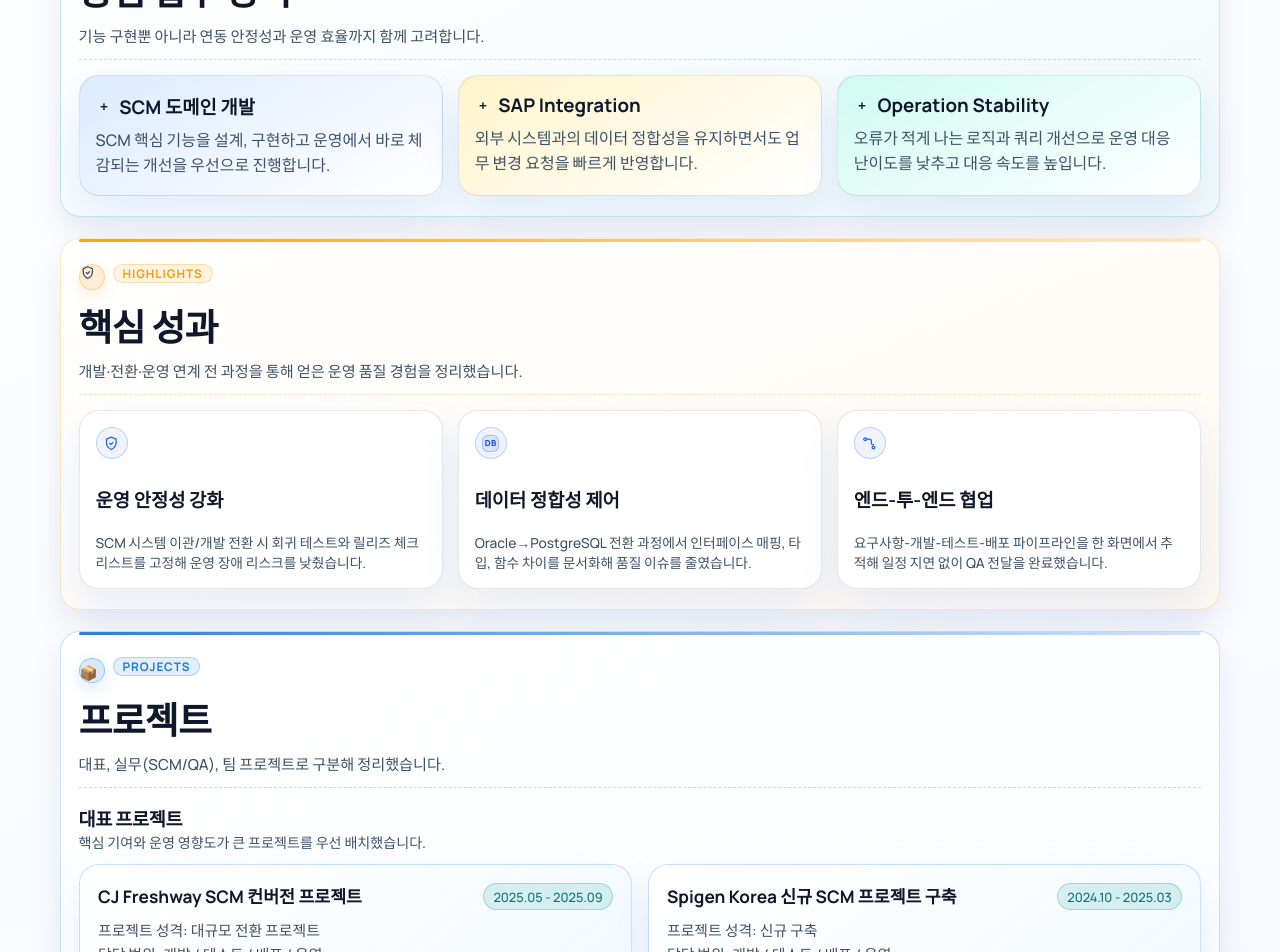
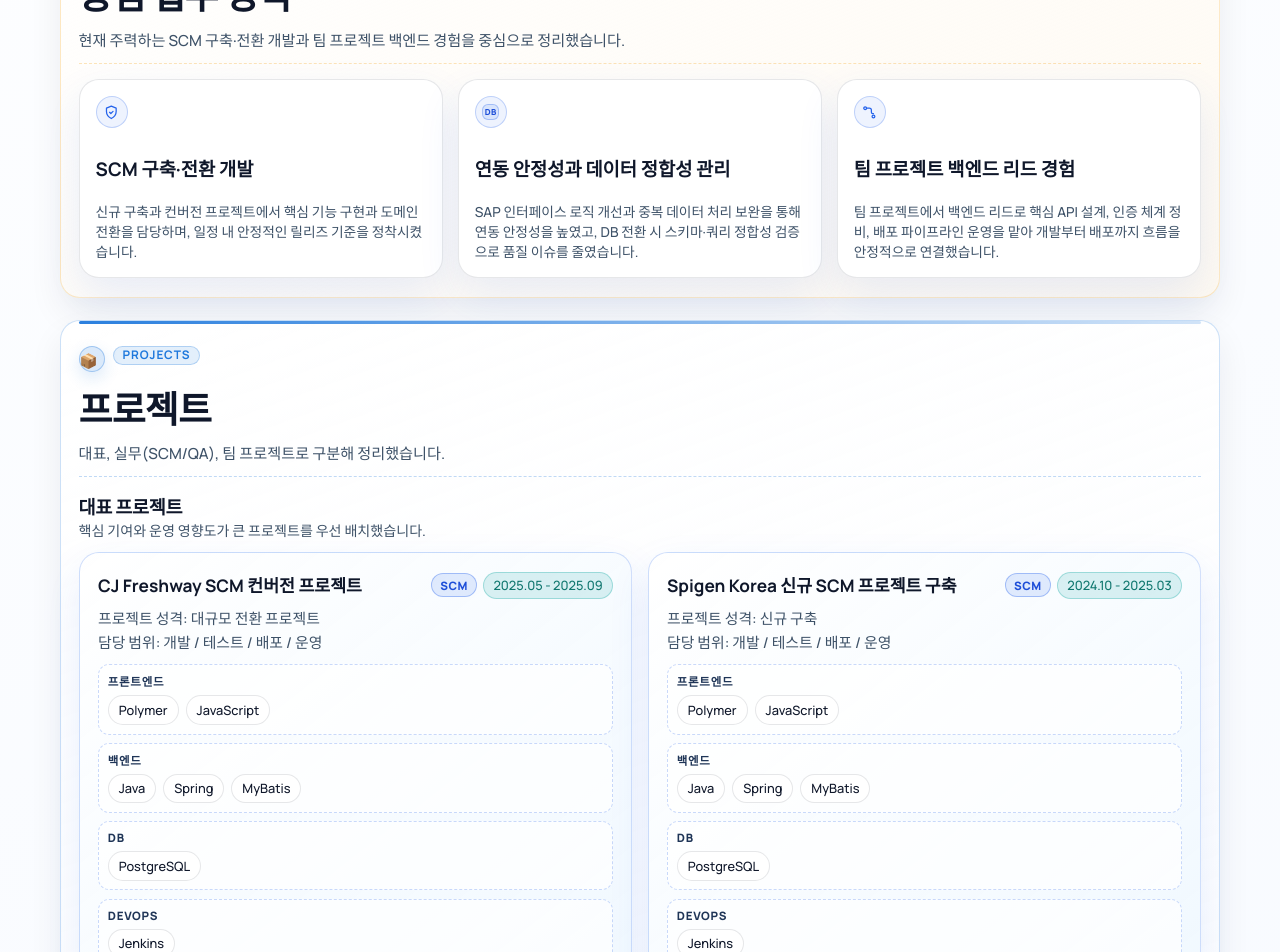
Before and after one commit to IanToo2/portfolio, a React (Vite) app: page / in a window 1280 px wide. Shown: the part 1080-2032 px from the top of the page. Built offline with nearby package versions, Linux system fonts and the light colour scheme.

Commit message:
feat: merge focus into highlights and refine project cards

```diff
--- a/src/App.jsx
+++ b/src/App.jsx
@@ -3,7 +3,6 @@
 import Icon from "./components/Icon";
 import ContactSection from "./components/sections/ContactSection";
 import ExperienceSection from "./components/sections/ExperienceSection";
-import FocusSection from "./components/sections/FocusSection";
 import HighlightsSection from "./components/sections/HighlightsSection";
 import ProjectsSection from "./components/sections/ProjectsSection";
 import StackSection from "./components/sections/StackSection";
@@ -15,8 +14,7 @@
 
 const NAV_ICON_BY_SECTION = {
   summary: "spark",
-  focus: "target",
-  highlights: "shield",
+  highlights: "target",
   projects: "box",
   stack: "layout",
   experience: "timeline",
@@ -39,7 +37,6 @@
     localizedTraining,
     localizedAwards,
     localizedCertifications,
-    localizedFocus,
     featuredProjects,
     workScmProjects,
     workQaProjects,
@@ -141,7 +138,6 @@
         </section>
 
         <SummarySection t={t} localizedMetrics={localizedMetrics} />
-        <FocusSection t={t} localizedFocus={localizedFocus} />
         <HighlightsSection t={t} localizedHighlights={localizedHighlights} />
         <ProjectsSection
           t={t}
--- a/src/components/ProjectCard.jsx
+++ b/src/components/ProjectCard.jsx
@@ -3,10 +3,61 @@
   scopeLabel: "Scope",
   technologiesLabel: "Tech Stack",
   contributionsLabel: "Key Contributions",
+  techGroupLabels: {
+    frontend: "Frontend",
+    backend: "Backend",
+    database: "Database",
+    infra: "Infrastructure",
+    devops: "DevOps",
+    collaboration: "Collaboration",
+    other: "Other"
+  },
   statusDone: "Completed",
   statusPending: "In Progress",
   collapseLabel: "Collapse",
   expandLabel: "Expand"
+};
+
+const TECH_GROUP_ORDER = [
+  "frontend",
+  "backend",
+  "database",
+  "infra",
+  "devops",
+  "collaboration",
+  "other"
+];
+
+const TECH_GROUP_TOKENS = {
+  frontend: ["javascript", "typescript", "react", "vue", "angular", "polymer", "html", "css"],
+  backend: ["java", "spring", "node", "express", "nestjs", "jpa", "mybatis", "kotlin"],
+  database: ["oracle", "postgresql", "mysql", "mariadb", "sql", "mongodb", "redis", "rds"],
+  infra: ["aws", "docker", "kubernetes", "nginx", "minio", "ec2", "s3"],
+  devops: ["jenkins", "gradle", "maven", "ci", "cd", "github actions"],
+  collaboration: ["git", "github", "gitlab", "jira", "svn", "swagger"]
+};
+
+const normalizeTech = (value) => String(value ?? "").toLowerCase();
+
+const resolveTechGroup = (tech) => {
+  const normalized = normalizeTech(tech);
+  for (const group of TECH_GROUP_ORDER) {
+    const tokens = TECH_GROUP_TOKENS[group];
+    if (tokens?.some((token) => normalized.includes(token))) {
+      return group;
+    }
+  }
+  return "other";
+};
+
+const groupTechStack = (techStack) => {
+  const grouped = new Map(TECH_GROUP_ORDER.map((group) => [group, []]));
+  for (const tech of techStack ?? []) {
+    grouped.get(resolveTechGroup(tech)).push(tech);
+  }
+  return TECH_GROUP_ORDER
+    .filter((group) => grouped.get(group).length > 0)
+    .map((group) => ({ group, items: grouped.get(group) }));
 };
 
 export default function ProjectCard({
@@ -18,12 +69,21 @@
 }) {
   const collapseLabel = labels.collapseLabel ?? "Collapse";
   const expandLabel = labels.expandLabel ?? "Expand";
+  const trackLabel = project.track === "scm" ? "SCM" : project.track === "qa" ? "QA" : null;
+  const groupedTechStack = groupTechStack(project.tech);
+  const techGroupLabels = {
+    ...DEFAULT_LABELS.techGroupLabels,
+    ...(labels.techGroupLabels ?? {})
+  };
 
   return (
     <article className={`project-card panel ${collapsible ? "is-collapsible" : ""} ${collapsed ? "is-collapsed" : ""}`}>
       <div className="project-top">
         <strong>{project.name}</strong>
-        <span>{project.period}</span>
+        <div className="project-top-meta">
+          {trackLabel ? <span className={`project-track ${project.track}`}>{trackLabel}</span> : null}
+          <span className="project-period">{project.period}</span>
+        </div>
       </div>
       <div className="project-meta">
         <p className="project-kind">
@@ -35,11 +95,20 @@
       </div>
       {!collapsed ? (
         <>
-          <ul className="project-tech" aria-label={labels.technologiesLabel}>
-            {project.tech.map((tech) => (
-              <li key={tech}>{tech}</li>
+          <div className="project-tech-groups" aria-label={labels.technologiesLabel}>
+            {groupedTechStack.map(({ group, items }) => (
+              <div key={group} className="project-tech-group">
+                <p className="project-tech-group-title">
+                  {techGroupLabels[group] ?? group}
+                </p>
+                <ul className="project-tech">
+                  {items.map((tech) => (
+                    <li key={`${group}-${tech}`}>{tech}</li>
+                  ))}
+                </ul>
+              </div>
             ))}
-          </ul>
+          </div>
           <p className="project-contrib-title">{labels.contributionsLabel}</p>
           <ul className="project-contrib">
             {project.contributions.map((contribution) => (
--- a/src/components/sections/FocusSection.jsx
+++ /dev/null
@@ -1,23 +0,0 @@
-import Icon from "../Icon";
-import SectionHead from "../SectionHead";
-
-export default function FocusSection({ t, localizedFocus }) {
-  return (
-    <section id="focus" className="section section-focus reveal d4">
-      <SectionHead
-        label={t.focusLabel}
-        title={t.focusTitle}
-        subtitle={t.focusSubtitle}
-        icon="link"
-      />
-      <div className="focus-grid">
-        {localizedFocus.map((item, index) => (
-          <article key={item.title} className={`focus-card c${index + 1} panel`}>
-            <h3><Icon type={item.icon} />{item.title}</h3>
-            <p>{item.desc}</p>
-          </article>
-        ))}
-      </div>
-    </section>
-  );
-}
--- a/src/components/sections/HighlightsSection.jsx
+++ b/src/components/sections/HighlightsSection.jsx
@@ -8,7 +8,7 @@
         label={t.highlightsLabel}
         title={t.highlightsTitle}
         subtitle={t.highlightsSubtitle}
-        icon="shield"
+        icon="target"
       />
       <div className="metric-grid">
         {localizedHighlights.map((item) => (
--- a/src/data/portfolioData.js
+++ b/src/data/portfolioData.js
@@ -17,8 +17,7 @@
 
 export const NAV_ITEMS = [
   { id: "summary", label: "소개", labelEn: "Summary", emoji: "👋" },
-  { id: "focus", label: "중점 업무", labelEn: "Focus", emoji: "🎯" },
-  { id: "highlights", label: "성과", labelEn: "Highlights", emoji: "📈" },
+  { id: "highlights", label: "중점 업무", labelEn: "Focus", emoji: "🎯" },
   { id: "projects", label: "프로젝트", labelEn: "Projects", emoji: "🗂️" },
   { id: "stack", label: "기술 스택", labelEn: "Skill Set", emoji: "🛠️" },
   { id: "experience", label: "경력", labelEn: "Experience", emoji: "📌" },
@@ -33,24 +32,24 @@
 
 export const HIGHLIGHTS = [
   {
-    title: "운영 안정성 강화",
-    titleEn: "Operational Reliability",
-    text: "SCM 시스템 이관/개발 전환 시 회귀 테스트와 릴리즈 체크리스트를 고정해 운영 장애 리스크를 낮췄습니다.",
-    textEn: "Reduced production risk during SCM migrations by standardizing regression tests and release checklists.",
+    title: "SCM 구축·전환 개발",
+    titleEn: "SCM Implementation & Conversion Development",
+    text: "신규 구축과 컨버전 프로젝트에서 핵심 기능 구현과 도메인 전환을 담당하며, 일정 내 안정적인 릴리즈 기준을 정착시켰습니다.",
+    textEn: "Led core feature implementation and domain migration across implementation and conversion projects, establishing stable release standards within schedule.",
     icon: "shield"
   },
   {
-    title: "데이터 정합성 제어",
-    titleEn: "Data Integrity Control",
-    text: "Oracle→PostgreSQL 전환 과정에서 인터페이스 매핑, 타입, 함수 차이를 문서화해 품질 이슈를 줄였습니다.",
-    textEn: "Reduced data quality issues during Oracle to PostgreSQL migration by documenting interface mappings, types, and function differences.",
+    title: "연동 안정성과 데이터 정합성 관리",
+    titleEn: "Integration Stability & Data Integrity Management",
+    text: "SAP 인터페이스 로직 개선과 중복 데이터 처리 보완을 통해 연동 안정성을 높였고, DB 전환 시 스키마·쿼리 정합성 검증으로 품질 이슈를 줄였습니다.",
+    textEn: "Improved integration stability through SAP interface logic and deduplication handling, and reduced quality issues by validating schema and query consistency during DB migration.",
     icon: "database"
   },
   {
-    title: "엔드-투-엔드 협업",
-    titleEn: "End-to-End Delivery",
-    text: "요구사항-개발-테스트-배포 파이프라인을 한 화면에서 추적해 일정 지연 없이 QA 전달을 완료했습니다.",
-    textEn: "Improved delivery quality by tracking requirement, development, testing, and release steps in one pipeline view.",
+    title: "팀 프로젝트 백엔드 리드 경험",
+    titleEn: "Backend Leadership in Team Projects",
+    text: "팀 프로젝트에서 백엔드 리드로 핵심 API 설계, 인증 체계 정비, 배포 파이프라인 운영을 맡아 개발부터 배포까지 흐름을 안정적으로 연결했습니다.",
+    textEn: "As a backend lead in team projects, I handled core API design, authentication flow setup, and deployment pipeline operations to connect development and release reliably.",
     icon: "route"
   }
 ];
@@ -281,8 +280,8 @@
     kindEn: "New Setup",
     scope: ["개발", "테스트", "배포", "운영"],
     scopeEn: ["Development", "Testing", "Release", "Operations"],
-    tech: ["Java", "Spring", "Jenkins", "Git", "GitHub", "Polymer", "JavaScript", "PostgreSQL"],
-    techEn: ["Java", "Spring", "Jenkins", "Git", "GitHub", "Polymer", "JavaScript", "PostgreSQL"],
+    tech: ["Java", "Spring", "MyBatis", "Jenkins", "Git", "GitHub", "Polymer", "JavaScript", "PostgreSQL"],
+    techEn: ["Java", "Spring", "MyBatis", "Jenkins", "Git", "GitHub", "Polymer", "JavaScript", "PostgreSQL"],
     contributions: [
       "SAP 인터페이스(MM11/MM18) 연동 및 적재 로직 개발/고도화",
       "인터페이스 처리 중복 데이터 처리 기능 구현으로 연계 안정성 강화",
@@ -323,8 +322,8 @@
     kindEn: "Enterprise Conversion",
     scope: ["개발", "테스트", "배포", "운영"],
     scopeEn: ["Development", "Testing", "Release", "Operations"],
-    tech: ["Java", "Spring", "Jenkins", "Git", "GitLab", "Polymer", "JavaScript", "PostgreSQL"],
-    techEn: ["Java", "Spring", "Jenkins", "Git", "GitLab", "Polymer", "JavaScript", "PostgreSQL"],
+    tech: ["Java", "Spring", "MyBatis", "Jenkins", "Git", "GitLab", "Polymer", "JavaScript", "PostgreSQL"],
+    techEn: ["Java", "Spring", "MyBatis", "Jenkins", "Git", "GitLab", "Polymer", "JavaScript", "PostgreSQL"],
     contributions: [
       "SCM v7 기반 시스템을 v9로 업그레이드하는 범위와 연계 영향도를 선행 분석해 전환 로드맵 수립",
       "Oracle 기반 스키마/쿼리를 PostgreSQL로 이관하며 데이터 정합성 검증",
@@ -357,8 +356,8 @@
     category: PROJECT_CATEGORY.TEAM,
     track: PROJECT_TRACK.TEAM,
     isFeatured: false,
-    name: "말랑(Mallang) 팀 프로젝트",
-    nameEn: "Mallang Team Project",
+    name: "말랑(Mallang)",
+    nameEn: "Mallang",
     period: "2024.07 - 2024.08",
     periodEn: "Jul 2024 - Aug 2024",
     kind: "팀 프로젝트",
@@ -407,8 +406,8 @@
     category: PROJECT_CATEGORY.TEAM,
     track: PROJECT_TRACK.TEAM,
     isFeatured: false,
-    name: "TravelLog 프로젝트",
-    nameEn: "TravelLog Project",
+    name: "TravelLog",
+    nameEn: "TravelLog",
     period: "2024.05 - 2024.05",
     periodEn: "May 2024 - May 2024",
     kind: "팀 프로젝트",
@@ -501,8 +500,8 @@
     kindEn: "Pre-sales PoC",
     scope: ["역할/범위 입력 예정"],
     scopeEn: ["To be defined"],
-    tech: ["Java", "Spring", "Jenkins", "Git", "GitLab", "Polymer", "JavaScript", "PostgreSQL"],
-    techEn: ["Java", "Spring", "Jenkins", "Git", "GitLab", "Polymer", "JavaScript", "PostgreSQL"],
+    tech: ["Java", "Spring", "MyBatis", "Jenkins", "Git", "GitLab", "Polymer", "JavaScript", "PostgreSQL"],
+    techEn: ["Java", "Spring", "MyBatis", "Jenkins", "Git", "GitLab", "Polymer", "JavaScript", "PostgreSQL"],
     contributions: ["핵심 기여 입력 예정"],
     contributionsEn: ["Key contributions to be updated."],
     metrics: [
@@ -527,8 +526,8 @@
     kindEn: "Import/Export Module Project",
     scope: ["역할/범위 입력 예정"],
     scopeEn: ["To be defined"],
-    tech: ["JavaScript", "Java", "Spring", "PostgreSQL"],
-    techEn: ["JavaScript", "Java", "Spring", "PostgreSQL"],
+    tech: ["JavaScript", "Java", "Spring", "MyBatis", "Polymer", "SVN", "PostgreSQL"],
+    techEn: ["JavaScript", "Java", "Spring", "MyBatis", "Polymer", "SVN", "PostgreSQL"],
     contributions: ["핵심 기여 입력 예정"],
     contributionsEn: ["Key contributions to be updated."],
     metrics: [
@@ -542,24 +541,3 @@
     isPending: true
   }
 ];
-
-export const FOCUS = [
-  {
-    title: "SCM 도메인 개발",
-    titleEn: "SCM Domain Development",
-    desc: "SCM 핵심 기능을 설계, 구현하고 운영에서 바로 체감되는 개선을 우선으로 진행합니다.",
-    descEn: "I prioritize practical operational improvements while designing and implementing core SCM functions."
-  },
-  {
-    title: "SAP Integration",
-    titleEn: "SAP Integration",
-    desc: "외부 시스템과의 데이터 정합성을 유지하면서도 업무 변경 요청을 빠르게 반영합니다.",
-    descEn: "I integrate external systems with business consistency and adapt quickly to changing requirements."
-  },
-  {
-    title: "Operation Stability",
-    titleEn: "Operation Stability",
-    desc: "오류가 적게 나는 로직과 쿼리 개선으로 운영 대응 난이도를 낮추고 대응 속도를 높입니다.",
-    descEn: "I reduce operational complexity by improving logic and query stability with a focus on fewer incidents."
-  }
-];
--- a/src/data/portfolioText.js
+++ b/src/data/portfolioText.js
@@ -8,9 +8,9 @@
     summaryLabel: "Summary",
     summaryTitle: "업무 맥락을 빠르게 파악해 안정적으로 구현합니다",
     summarySubtitle: "SCM 무역/물류 도메인에서 설계-개발-운영 전환까지 일관되게 수행합니다.",
-    highlightsLabel: "Highlights",
-    highlightsTitle: "핵심 성과",
-    highlightsSubtitle: "개발·전환·운영 연계 전 과정을 통해 얻은 운영 품질 경험을 정리했습니다.",
+    highlightsLabel: "What I Build",
+    highlightsTitle: "중점 업무 영역",
+    highlightsSubtitle: "현재 주력하는 SCM 구축·전환 개발과 팀 프로젝트 백엔드 경험을 중심으로 정리했습니다.",
     projectsLabel: "Projects",
     projectsTitle: "프로젝트",
     projectsSubtitle: "대표, 실무(SCM/QA), 팀 프로젝트로 구분해 정리했습니다.",
@@ -32,9 +32,6 @@
     experienceLabel: "Experience",
     experienceTitle: "경력 및 학습 타임라인",
     experienceSubtitle: "실무 경험, 학력, 교육 이력을 분리해 성장 흐름을 보여줍니다.",
-    focusLabel: "What I Build",
-    focusTitle: "중점 업무 영역",
-    focusSubtitle: "기능 구현뿐 아니라 연동 안정성과 운영 효율까지 함께 고려합니다.",
     contactLabel: "Contact",
     contactFooter: "더 나은 운영을 위한 준비가 된 파트너",
     contactEmail: "GitHub 보기",
@@ -54,6 +51,15 @@
       scopeLabel: "담당 범위",
       technologiesLabel: "기술 스택",
       contributionsLabel: "주요 기여",
+      techGroupLabels: {
+        frontend: "프론트엔드",
+        backend: "백엔드",
+        database: "DB",
+        infra: "인프라",
+        devops: "DevOps",
+        collaboration: "협업",
+        other: "기타"
+      },
       metricsLabel: "성과 지표",
       statusDone: "완료",
       statusPending: "진행 중인 프로젝트",
@@ -77,9 +83,9 @@
     summaryLabel: "Summary",
     summaryTitle: "I understand business context quickly and build reliable solutions.",
     summarySubtitle: "I consistently handle design, development, and operations handoff in SCM trade/logistics.",
-    highlightsLabel: "Highlights",
-    highlightsTitle: "Key Highlights",
-    highlightsSubtitle: "I focus on quality outcomes across development, migration, and operations.",
+    highlightsLabel: "What I Build",
+    highlightsTitle: "Focus Areas",
+    highlightsSubtitle: "Focused on current priorities in SCM implementation/conversion work and backend delivery in team projects.",
     projectsLabel: "Projects",
     projectsTitle: "Projects",
     projectsSubtitle: "Organized into featured, work (SCM/QA), and team projects.",
@@ -100,9 +106,6 @@
     experienceLabel: "Experience",
     experienceTitle: "Career & Learning Timeline",
     experienceSubtitle: "Work, education, and training paths with practical growth context.",
-    focusLabel: "What I Build",
-    focusTitle: "Focus Areas",
-    focusSubtitle: "I build for integration reliability and operational efficiency, not only feature delivery.",
     contactLabel: "Contact",
     contactFooter: "A steady partner ready for better operations.",
     contactEmail: "Open GitHub",
@@ -122,6 +125,15 @@
       scopeLabel: "Responsibility",
       technologiesLabel: "Tech Stack",
       contributionsLabel: "Key Contributions",
+      techGroupLabels: {
+        frontend: "Frontend",
+        backend: "Backend",
+        database: "Database",
+        infra: "Infrastructure",
+        devops: "DevOps",
+        collaboration: "Collaboration",
+        other: "Other"
+      },
       metricsLabel: "Impact Metrics",
       statusDone: "Completed",
       statusPending: "In Progress",
--- a/src/hooks/usePortfolioViewModel.js
+++ b/src/hooks/usePortfolioViewModel.js
@@ -4,7 +4,6 @@
   CERTIFICATIONS,
   EDUCATION,
   EXPERIENCE,
-  FOCUS,
   HIGHLIGHTS,
   METRICS,
   NAV_ITEMS,
@@ -170,16 +169,6 @@
     [lang]
   );
 
-  const localizedFocus = useMemo(
-    () =>
-      FOCUS.map((item) => ({
-        ...item,
-        title: localize(item, "title"),
-        desc: localize(item, "desc")
-      })),
-    [lang]
-  );
-
   const teamProjects = useMemo(
     () =>
       localizedProjects
@@ -238,7 +227,6 @@
     localizedTraining,
     localizedAwards,
     localizedCertifications,
-    localizedFocus,
     featuredProjects,
     workScmProjects,
     workQaProjects,
--- a/src/styles/global.css
+++ b/src/styles/global.css
@@ -795,7 +795,13 @@
   font-size: 1.02rem;
 }
 
-.project-top span {
+.project-top-meta {
+  display: inline-flex;
+  align-items: center;
+  gap: 0.4rem;
+}
+
+.project-period {
   font-size: 0.8rem;
   color: #0f766e;
   border: 1px solid rgba(14, 165, 160, 0.3);
@@ -804,6 +810,29 @@
   padding: 0.22rem 0.58rem;
 }
 
+.project-track {
+  display: inline-flex;
+  align-items: center;
+  border-radius: 999px;
+  padding: 0.2rem 0.5rem;
+  font-size: 0.72rem;
+  font-weight: 800;
+  letter-spacing: 0.04em;
+  border: 1px solid transparent;
+}
+
+.project-track.scm {
+  color: #1d4ed8;
+  border-color: rgba(37, 99, 235, 0.35);
+  background: rgba(37, 99, 235, 0.12);
+}
+
+.project-track.qa {
+  color: #b45309;
+  border-color: rgba(245, 158, 11, 0.4);
+  background: rgba(245, 158, 11, 0.14);
+}
+
 .project-meta {
   margin-top: 0.55rem;
   display: grid;
@@ -816,9 +845,31 @@
   font-size: 0.93rem;
 }
 
+.project-tech-groups {
+  margin: 0.76rem 0 0;
+  display: grid;
+  gap: 0.52rem;
+}
+
+.project-tech-group {
+  border: 1px dashed rgba(37, 99, 235, 0.24);
+  border-radius: 0.7rem;
+  background: rgba(255, 255, 255, 0.7);
+  padding: 0.5rem 0.55rem 0.55rem;
+}
+
+.project-tech-group-title {
+  margin: 0 0 0.36rem;
+  color: #1f3557;
+  font-size: 0.72rem;
+  font-weight: 800;
+  letter-spacing: 0.06em;
+  text-transform: uppercase;
+}
+
 .project-tech {
   list-style: none;
-  margin: 0.76rem 0 0;
+  margin: 0;
   padding: 0;
   display: flex;
   flex-wrap: wrap;
@@ -1350,7 +1401,7 @@
     font-size: 0.95rem;
   }
 
-  .project-top span {
+  .project-period {
     font-size: 0.74rem;
     padding: 0.2rem 0.48rem;
   }
@@ -1365,7 +1416,7 @@
   }
 
   .project-tech {
-    margin-top: 0.62rem;
+    margin-top: 0;
     gap: 0.35rem;
   }
 
```
Also changed, not shown: src/components/sections/ProjectsSection.jsx (+7 -6 lines).
